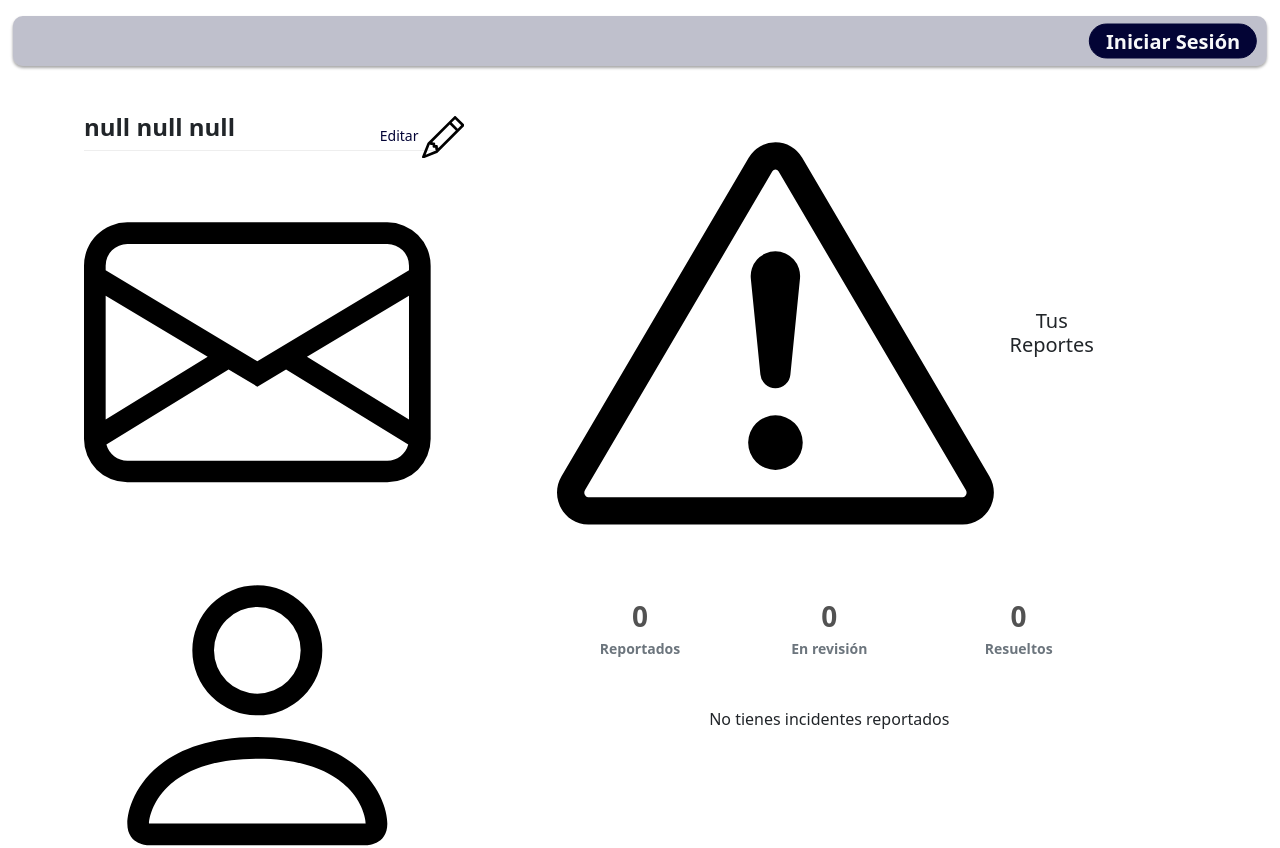
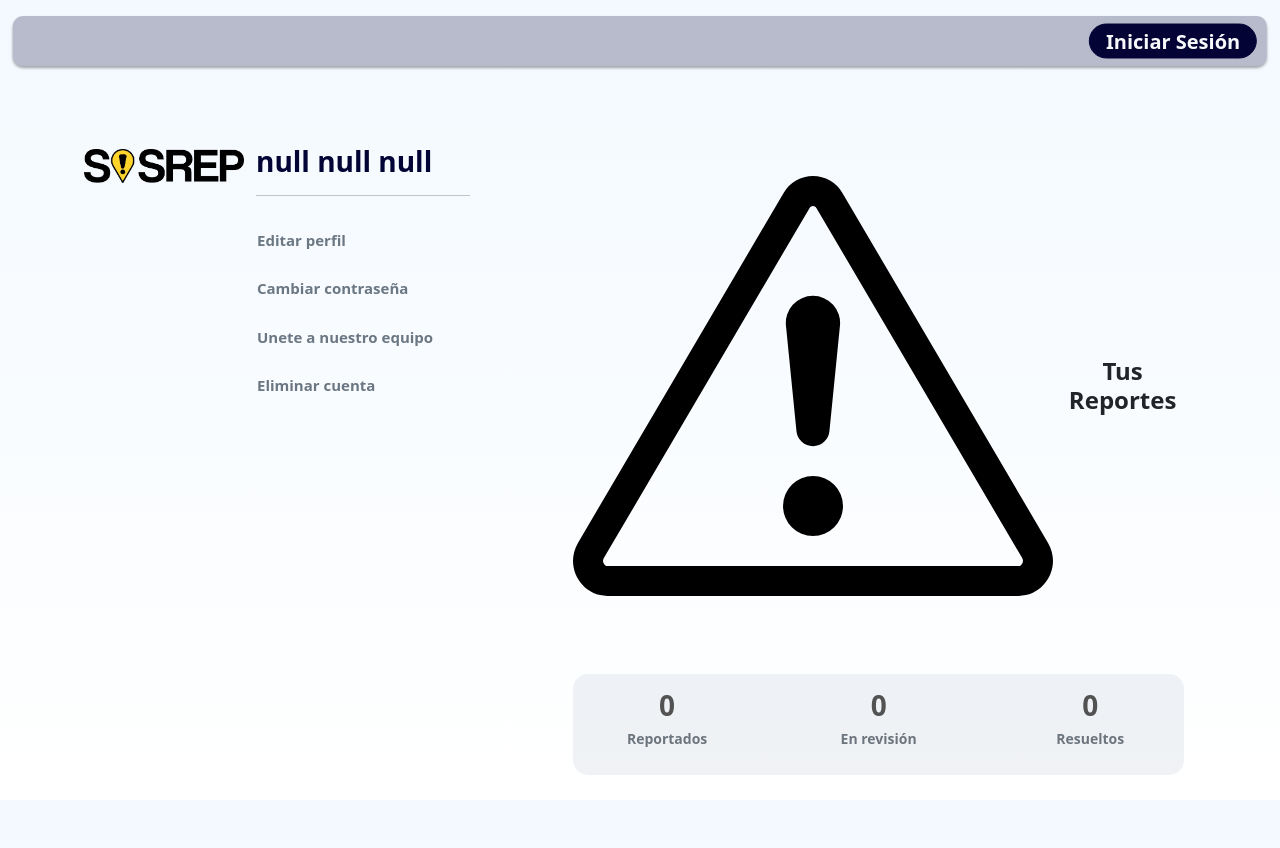
Before and after one commit to ingenieria-software-7009-2025-2/frontendcouncil-frontend, a React (Vite) app: page /profile in a window 1280 px wide. Shown: the top 848 px of the page. Built offline with nearby package versions, Linux system fonts and the light colour scheme.

Commit message:
Ajustes al user-profile

```diff
--- a/src/components/auth/login/login.css
+++ b/src/components/auth/login/login.css
@@ -30,7 +30,7 @@
 /* ESTILOS OLVIDASTE CONTRASEÑA */
 .forgot-password-link {
   font-size: 0.8rem;
-  color: #9aaaba;
+  color: #00A5C2;
   text-decoration: underline;
   margin-bottom: 2rem;
   display: inline-block;
--- a/src/components/navbar/navbar.css
+++ b/src/components/navbar/navbar.css
@@ -46,8 +46,9 @@
     top: 50%;
     transform: translateY(-50%);
     white-space: nowrap !important;
-    font-size: 15px !important;
+    font-size: 16px !important;
     padding: 2px 8px!important;
+    /*right: 70px !important;*/
     left: 10px !important;
     color: #030436 !important;
     box-shadow: 0 2px 3px rgba(0, 0, 0, 0.2);
--- a/src/components/navbar/navbar.tsx
+++ b/src/components/navbar/navbar.tsx
@@ -56,7 +56,7 @@ const NavbarComponent = () => {
             <div className="d-flex align-items-center gap-2">
             {currentPath === '/profile' && (
               <Button variant="outline-light" className="backHomeButton" onClick={() => navigate('/')}>
-                Mapa
+                Ir al mapa
               </Button>
             )}
             <div className="userMenu">
--- a/src/components/userMenu/UserDropdown.css
+++ b/src/components/userMenu/UserDropdown.css
@@ -116,11 +116,13 @@
   .user-name {
     font-size: large;
     font-weight: bold;
+    color: #030436;
   }
 
   .user-email {
     font-size: 14px;
     margin-top: 5px;
+    color: #030436;
   }
 
   .user-info-section {
--- a/src/index.css
+++ b/src/index.css
@@ -17,12 +17,12 @@ body, html {
   width: 100%;
   right: 0 !important;
   left: 0 !important;
+  background: linear-gradient(to bottom, #F3F9FF, white);
 }
 
  /* Asegura que el contenido ocupe todo el espacio restante después del navbar */
  .main-content {
   margin-top: 70px;
   padding: 0px;
-  height: calc(100vh - 60px); /* Ajusta el alto para que ocupe toda la pantalla menos el alto del navbar */
-  overflow-y: auto; /* Agrega barra de desplazamiento si el contenido excede la altura */
+  overflow-y: auto;
 }
--- a/src/layout/user-profile/edit-profile/edit-profile.css
+++ b/src/layout/user-profile/edit-profile/edit-profile.css
@@ -1,5 +1,6 @@
 .edit-profile-card {
   border: none !important;
+  background-color: transparent !important;
 }
 
 .edit-profile-form {
@@ -74,3 +75,8 @@
   font-weight: 500;
   transition: all 0.3s ease;
 }
+
+
+.edit-profile-container {
+  background-color: transparent !important;
+}
--- /dev/null
+++ b/src/layout/user-profile/join-team/join-team.css
@@ -0,0 +1,4 @@
+.join-team-container {
+    margin-top: 50px;
+    width: 100% !important;
+}
--- a/src/layout/user-profile/user-profile.css
+++ b/src/layout/user-profile/user-profile.css
@@ -7,6 +7,8 @@
   margin: 0;
   border: none !important;
   box-shadow: none;
+  margin-top: 30px !important;
+  background-color: transparent !important;
 }
 
 .profile-header-container {
@@ -22,17 +24,11 @@
   .profile-name {
     margin: 0;
     font-weight: 700;
-    font-size: 1.5rem;
     line-height: 1.2;
     color: #212529;
   }
 
-  .user-name-text {
-    flex: 1 1 auto;
-    min-width: 0;
-    margin-right: 1rem;
-    word-break: break-word;
-  }
+
 
   .edit-profile-button {
     min-width: auto;
@@ -96,7 +92,6 @@
     margin-bottom: 0 !important;
     padding: 0.5rem 0;
     border-bottom: 1px solid #eee;
-    margin-bottom: 20px !important;
   }
 
   /* Ajuste para el nombre */
@@ -121,3 +116,84 @@
   .incidents-section {
     margin-top: 2%;
   }
+
+  .report-title {
+    font-weight: bold;
+    font-size: 1.5rem;
+  }
+
+  .stats-wrapper {
+    background-color: rgba(154, 170, 186, 0.15);
+    border-radius: 15px;
+    border: none;
+    width: 100%;
+    padding-top: 15px;
+    padding-bottom: 2px;
+  }
+
+
+  /* INFORMACIÓN DEL USUARIO */
+  .user-info-item {
+    margin-bottom: 5px;
+    color: #030436;
+    font-size: 15px;
+  }
+
+  /* NOMBRE COMPLETO DEL USUARIO */
+  .name-text {
+    color: #030436;
+    font-size: 1.75rem;
+    margin-top: 0.7rem !important;
+  }
+
+  .profile-info {
+    margin-bottom: 0 !important;
+  }
+
+  /* ESTILOS DE LOS LINKS DE CONFIGURACIÓN */
+  /* Estilo para los botones de perfil */
+  .profile-info .btn-link {
+    font-weight: bold !important;
+    color: #6B7783 !important;
+    width: 100%;
+    text-align: left;
+    font-size: 15px !important;
+  }
+
+  .profile-info .btn-link:hover {
+    color: #00A5C2 !important;
+  }
+
+  /* Estilo específico para el botón de eliminar cuenta */
+  .profile-info .btn-link.text-danger {
+    color: #6B7783 !important;
+  }
+
+  .profile-info .btn-link.text-danger:hover {
+    color: #bb2d3b !important;
+  }
+
+  /* ESTILO NO INCIDENTS*/
+  .no-incidents {
+    margin-top: 6rem !important;
+    color: #6B7783 !important;
+  }
+
+  /* ESTILO DEL LOGO*/
+  .logo-picture {
+    width: 10rem;
+    display: inline-block;
+    overflow: hidden;
+    right: 0;
+    float: left;
+    margin-bottom: 20px;
+    margin-top: 15px
+
+  }
+
+  .logo-picture img {
+    width: 100%;
+    height: 100%;
+    object-fit: contain;
+    display: block;
+  }
--- a/src/layout/user-profile/user-profile.tsx
+++ b/src/layout/user-profile/user-profile.tsx
@@ -1,6 +1,10 @@
 import { useState } from 'react';
-import { Card, Form, Button, Row, Col, Container } from 'react-bootstrap';
-import { Pencil, Envelope, Person, Lock, ExclamationTriangle, Trash } from 'react-bootstrap-icons';
+import { Card, Button, Row, Col, Container } from 'react-bootstrap';
+import { ExclamationTriangle } from 'react-bootstrap-icons';
+import { useNavigate } from 'react-router-dom';
+import logo from '../../assets/logo.png';
+import ModalDeleteAccount from './delete-account/delete-account';
+import { ChangePasswordModal } from './change-password/change-password';
 import './user-profile.css';
 
 type UserProfile = {
@@ -27,12 +31,14 @@ const UserProfilePage = () => {
     incidents: []
   });
 
-  const [isEditing, setIsEditing] = useState(false);
   const [tempUser, setTempUser] = useState<UserProfile>({ ...user });
+  const [showDeleteModal, setShowDeleteModal] = useState(false);
+  const [showChangePasswordModal, setShowChangePasswordModal] = useState(false);
+  const navigate = useNavigate();
 
   const handleEdit = () => {
-    setTempUser({ ...user });
-    setIsEditing(true);
+    navigate('/edit-profile');
+    //setTempUser({ ...user });
   };
 
   const handleSave = async () => {
@@ -60,7 +66,6 @@ const UserProfilePage = () => {
       const updatedUser = await response.json();
 
       setUser(updatedUser);
-      setIsEditing(false);
       localStorage.setItem("correo", updatedUser.correo);
       localStorage.setItem("nombre", updatedUser.nombre);
       localStorage.setItem("apPaterno", updatedUser.apPaterno);
@@ -72,18 +77,20 @@ const UserProfilePage = () => {
     }
   };
 
-  const handleCancel = () => {
-    setIsEditing(false);
+  const handleChangePassword = () => {
+    setShowChangePasswordModal(true);
   };
 
-  const handleChangePassword = () => {
-    // Lógica para cambiar contraseña
-    console.log('Cambiar contraseña');
+  const handleCloseChangePasswordModal = () => {
+    setShowChangePasswordModal(false);
   };
 
   const handleDeleteAccount = () => {
-    // Lógica para eliminar cuenta
-    console.log('Eliminar cuenta');
+    setShowDeleteModal(true);
+  };
+
+  const handleCloseDeleteModal = () => {
+    setShowDeleteModal(false);
   };
 
   const handleChange = (e: React.ChangeEvent<HTMLInputElement>) => {
@@ -97,84 +104,37 @@ const UserProfilePage = () => {
     <Container fluid className="user-profile-container">
       <Card className="profile-card">
         <Card.Body>
+        <div className="logo-picture">
+          <img src={logo} alt="Logo" onError={(e) => { e.currentTarget.src = '/default-logo.png';}}
+        />
+        </div>
           <Row>
-            <Col md={4}>
-              {isEditing ? (
-                <>
-                  <Form.Group className="mb-4">
-                    <Form.Label>Nombre completo</Form.Label>
-                    <Form.Control
-                      type="text"
-                      name="firstName"
-                      value={tempUser.firstName}
-                      onChange={handleChange}
-                      placeholder="Nombre"
-                      className="mb-2"
-                    />
-                    <Form.Control
-                      type="text"
-                      name="lastName"
-                      value={tempUser.lastName}
-                      onChange={handleChange}
-                      placeholder="Apellido paterno"
-                      className="mb-2"
-                    />
-                    <Form.Control
-                      type="text"
-                      name="motherLastName"
-                      value={tempUser.motherLastName}
-                      onChange={handleChange}
-                      placeholder="Apellido materno"
-                    />
-                  </Form.Group>
-
-                  <Form.Group className="mb-4">
-                    <Form.Label>Nombre de usuario</Form.Label>
-                    <Form.Control
-                      type="text"
-                      name="username"
-                      value={tempUser.username}
-                      onChange={handleChange}
-                    />
-                  </Form.Group>
-
-                  <Form.Group className="mb-4">
-                    <Form.Label>Correo electrónico</Form.Label>
-                    <Form.Control
-                      type="email"
-                      name="email"
-                      value={tempUser.email}
-                      onChange={handleChange}
-                    />
-                  </Form.Group>
-
-                  <div className="d-flex mt-4">
-                    <Button variant="success" className="me-2" onClick={handleSave}>
-                      Guardar
-                    </Button>
-                    <Button variant="outline-secondary" onClick={handleCancel}>
-                      Cancelar
-                    </Button>
-                  </div>
-                </>
-              ) : (
-                <>
-                  <div className="d-flex justify-content-between align-items-center mb-4">
-                  <div className="user-name-text me-3 text-start"> {/* Agregado text-start aquí */}
-                    <h4 className="mb-0 fw-bold">
+            <Col md={3}>
+              <div className="user-name-text  text-start">
+                <h4 className="mb-0 fw-bold name-text">
                   {`${user.firstName} ${user.lastName} ${user.motherLastName}`}
                 </h4>
-                  </div>
-                    <Button variant="outline-primary" onClick={handleEdit} className="edit-profile-button"> Editar <Pencil className="me-2"/> </Button>
-                  </div>
-                  <div className="profile-info mb-4 py-2">
-                    <div className="d-flex align-items-center mb-2">
-                      <Envelope className="me-2 text-muted" />
+                <div className="profile-info py-2">
+                  <div className="user-info-item">
                     <span>{user.email}</span>
                   </div>
+                  <div className="user-info-item">
+                    <span>{user.username}</span>
+                  </div>
+                  <hr className="my-2" />
+                </div>
+              </div>
+
+              <div className="profile-info  py-2">
                 <div className="d-flex align-items-center mb-2 py-2">
-                      <Person className="me-2 fw-semiboldfw-semibold" />
-                      <span>{user.username}</span>
+                    <Button
+                        variant="link"
+                        className="text-start p-0 text-decoration-none text-body"
+                        onClick={handleEdit}>
+                        <div className="d-flex align-items">
+                          <span>Editar perfil</span>
+                        </div>
+                      </Button>
                     </div>
                     <div className="d-flex align-items-center mb-2 py-2">
                       <Button
@@ -182,8 +142,17 @@ const UserProfilePage = () => {
                         className="text-start p-0 text-decoration-none text-body"
                         onClick={handleChangePassword}>
                         <div className="d-flex align-items">
-                          <Lock className="me-2" />
                           <span>Cambiar contraseña</span>
+                        </div>
+                      </Button>
+                    </div>
+                    <div className="d-flex align-items-center mb-2 py-2">
+                      <Button
+                        variant="link"
+                        className="text-start p-0 text-decoration-none text-body"
+                        onClick={() => navigate('/join-team')}>
+                        <div className="d-flex align-items">
+                          <span>Unete a nuestro equipo</span>
                         </div>
                       </Button>
                     </div>
@@ -193,23 +162,22 @@ const UserProfilePage = () => {
                         className="text-start p-0 text-decoration-none text-danger"
                         onClick={handleDeleteAccount}>
                         <div className="d-flex align-items-center">
-                          <Trash className="me-2" />
                           <span>Eliminar cuenta</span>
                         </div>
                       </Button>
                     </div>
                   </div>
-                </>
-              )}
             </Col>
             <Col md={1}></Col>
-            <Col md={6}>
+            <Col md={8}>
               <div className="incidents-section">
-                <h5 className="d-flex align-items-center mb-4">
-                  <ExclamationTriangle className="me-2 field-icon" /> Tus Reportes
+                <h5 className="d-flex align-items-center mb-4 report-title">
+                  <ExclamationTriangle className="me-2 field-icon" />
+                  Tus Reportes
                 </h5>
                 <Row className="mb-4 text-center"></Row>
                 {/* Sección de estadísticas */}
+                <div className="stats-wrapper">
                   <Row className="mb-4 text-center">
                     <Col md={4}>
                       <div className="incident-stat-card">
@@ -230,6 +198,7 @@ const UserProfilePage = () => {
                       </div>
                     </Col>
                   </Row>
+                </div>
                 <Row className="mb-4 text-center"></Row>
 
                 {/* Sección de lista de incidentes con scroll */}
@@ -245,6 +214,16 @@ const UserProfilePage = () => {
           </Row>
         </Card.Body>
       </Card>
+
+      {/* Modal de eliminación de cuenta */}
+      <ModalDeleteAccount
+        mostrar={showDeleteModal}
+        onCancelar={handleCloseDeleteModal}/>
+
+      <ChangePasswordModal
+        show={showChangePasswordModal}
+        onHide={handleCloseChangePasswordModal}
+        onSubmit={async () => {}}/>
     </Container>
   );
 };
```
Also changed, not shown: src/App.tsx (+2 -11 lines), src/layout/user-profile/join-team/join-team.tsx (added, +23 -0 lines). Lines whose indentation alone changed are shown as unchanged.
